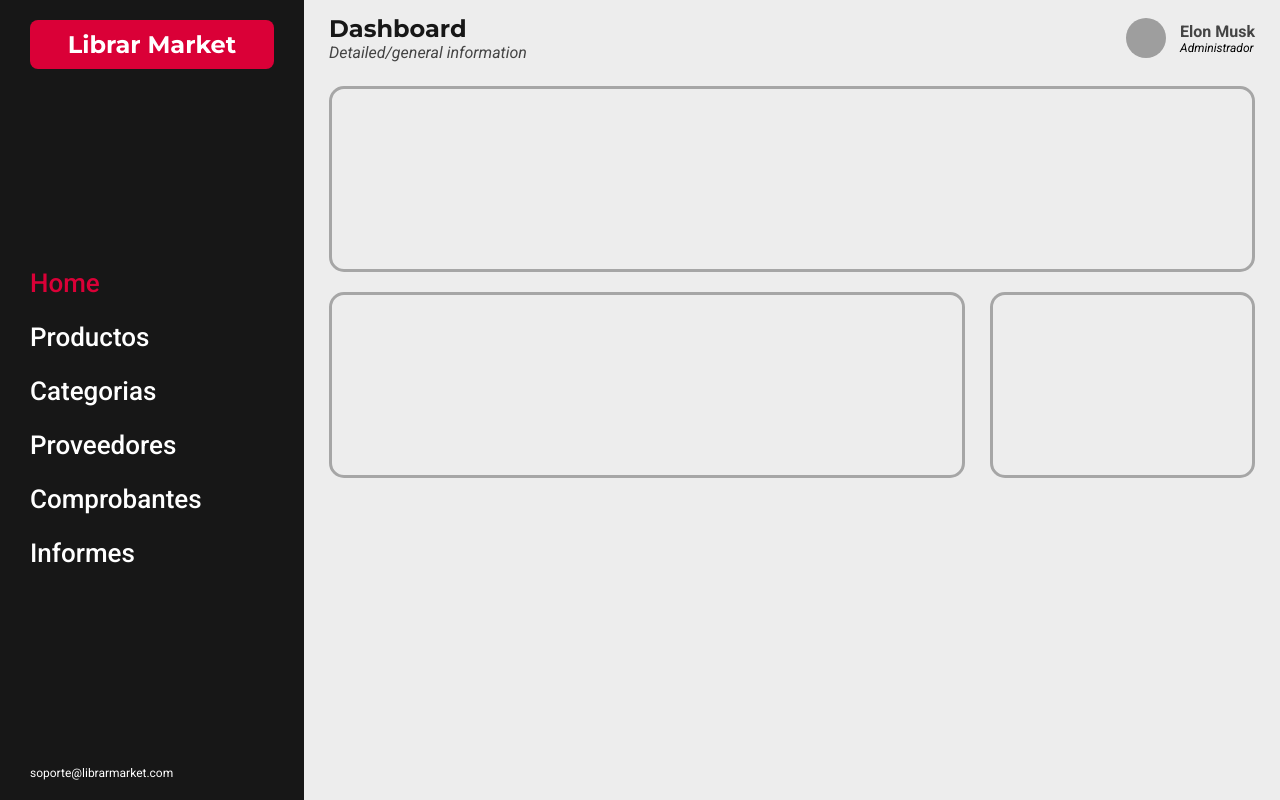
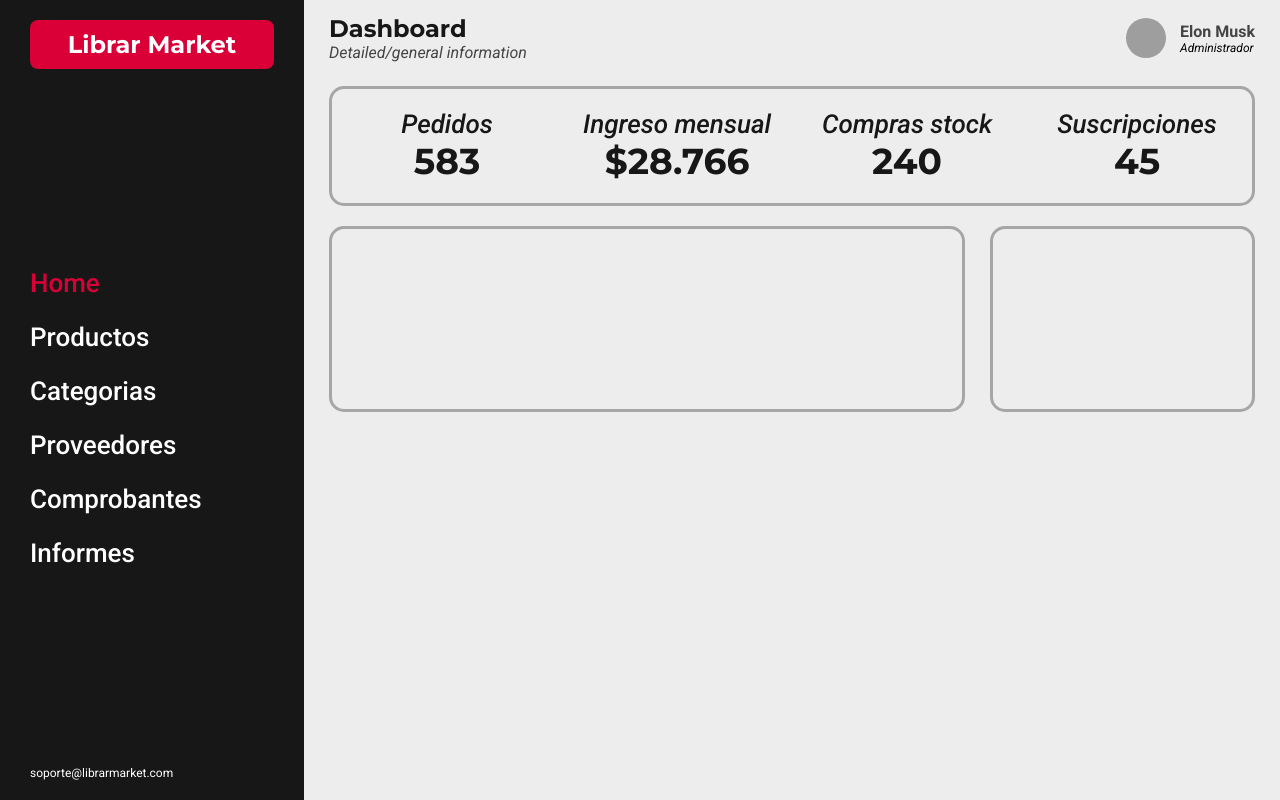
Before and after one commit to GianLucaFinelli/librarmarket-frontend, a React (Create React App) app: page /admin in a window 1280 px wide. Built offline with nearby package versions, Linux system fonts and the light colour scheme; grey boxes are pictures that could not be loaded.

Commit message:
Items for dashboard

```diff
--- /dev/null
+++ b/src/components/HomePage/StadisticItem/index.js
@@ -0,0 +1,18 @@
+import React from 'react';
+
+import {
+    ItemContainer,
+    P,
+    Number,
+} from './styles';
+
+const StadisticItem = ({ text, number }) => {
+    return (
+        <ItemContainer>
+            <P>{text}</P>
+            <Number>{number}</Number>
+        </ItemContainer>
+    )
+}
+
+export default StadisticItem;
--- /dev/null
+++ b/src/components/HomePage/StadisticItem/styles.js
@@ -0,0 +1,23 @@
+import styled from 'styled-components';
+
+export const ItemContainer = styled.div`
+    display: flex;
+    margin: 20px 0;
+    width: 25%;
+    flex-direction: column;
+    align-items: center;
+`;
+
+export const P = styled.p`
+    text-align: center;
+    font-size: 26px;
+    font-style: italic;
+    font-weight: 500;
+    color: ${p => p.theme.colors['dark']};
+`;
+
+export const Number = styled.h3`
+    text-align: center;
+    font-size: 36px;
+    color: ${p => p.theme.colors['dark']};
+`;
--- a/src/components/HomePage/index.js
+++ b/src/components/HomePage/index.js
@@ -6,11 +6,17 @@ import {
     MediumDashboard,
     SmallDashboard,
 } from './styles';
+import StadisticItem from './StadisticItem';
 
 const HomePage = () => {
     return (
         <Container>
-            <BigDashboard></BigDashboard>
+            <BigDashboard>
+                <StadisticItem text="Pedidos" number="583"/>
+                <StadisticItem text="Ingreso mensual" number="$28.766"/>
+                <StadisticItem text="Compras stock" number="240"/>
+                <StadisticItem text="Suscripciones" number="45"/>
+            </BigDashboard>
             <MediumDashboard></MediumDashboard>
             <SmallDashboard></SmallDashboard>
         </Container>
--- a/src/components/HomePage/styles.js
+++ b/src/components/HomePage/styles.js
@@ -16,7 +16,9 @@ const Dashboard = styled.div`
 
 export const BigDashboard = styled(Dashboard)`
     width: 100%;
+    height: auto;
     margin-bottom: 20px;
+    display: flex;
 `;
 
 export const MediumDashboard = styled(Dashboard)`
```
